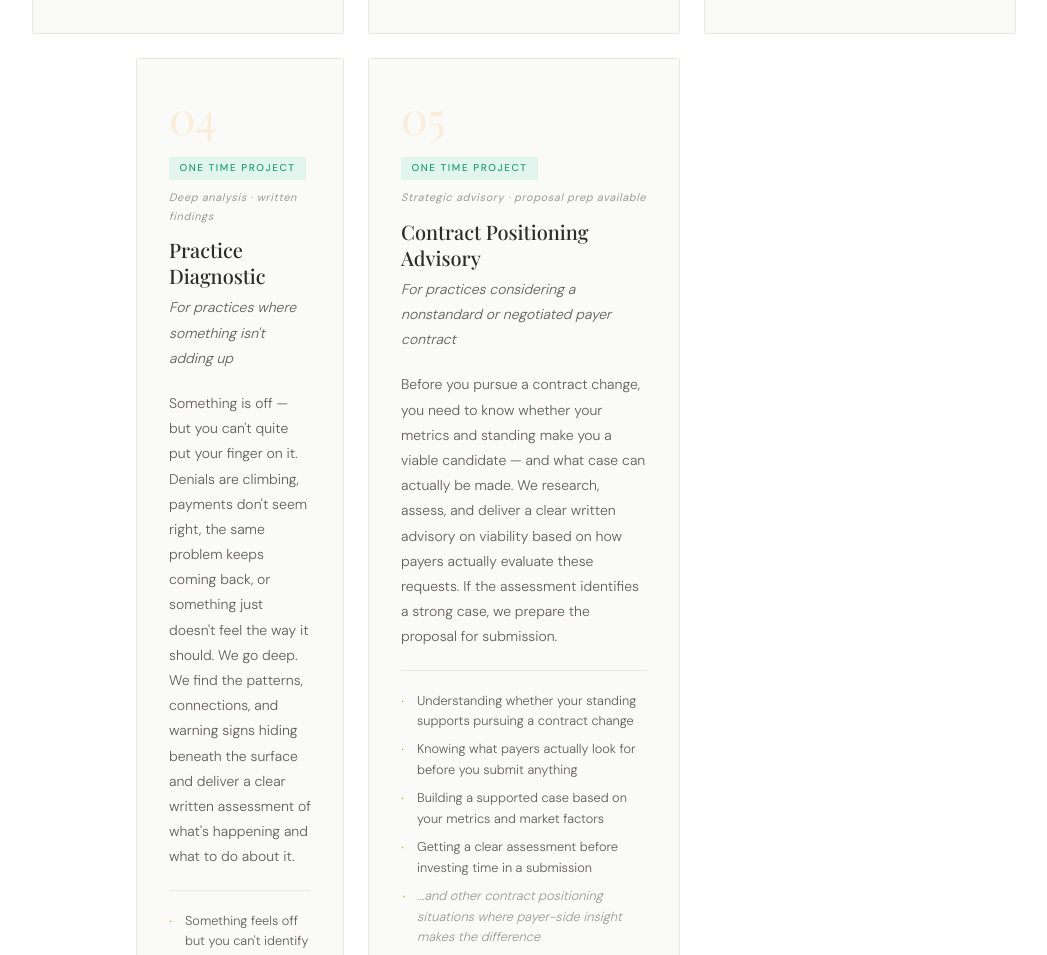
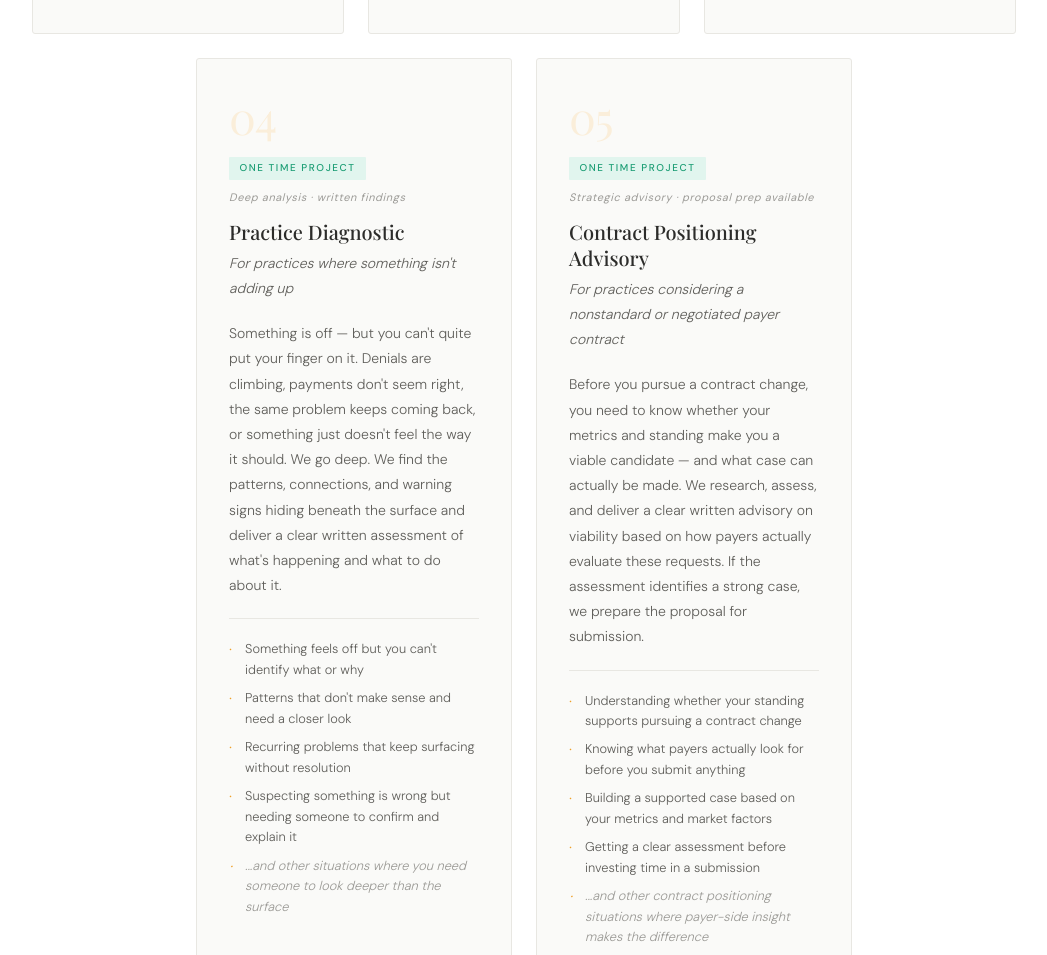
Before and after one commit to forthepractice/forthepractice.github.io, a plain HTML site: page index.html in a window 1280 px wide. Shown: the part 2463-3418 px from the top of the page, without its empty margins (116-1163 px from the left). Drawn offline with nearby package versions, Linux system fonts and the light colour scheme; a web font is replaced by a local one.

Commit message:
Add files via upload

```diff
--- a/index.html
+++ b/index.html
@@ -68,11 +68,8 @@
 
   /* SERVICES */
   .services-grid { display: grid; grid-template-columns: repeat(3, 1fr); gap: 1.5rem; }
-  .services-grid-bottom { display: grid; grid-template-columns: repeat(3, 1fr); gap: 1.5rem; margin-top: 1.5rem; }
-  .services-grid-bottom .service-card { grid-column: auto; }
-  .services-grid-bottom { }
-  .services-grid-bottom .service-card:first-child { grid-column: 1 / 2; margin-left: 33.33%; }
-  .services-grid-bottom .service-card:last-child { grid-column: 2 / 3; }
+  .services-grid-bottom { display: flex; gap: 1.5rem; justify-content: center; margin-top: 1.5rem; }
+  .services-grid-bottom .service-card { flex: 0 0 calc(33.333% - 0.75rem); max-width: calc(33.333% - 0.75rem); }
   .service-card { background: var(--off-white); border: 1px solid var(--border); border-radius: 3px; padding: 2.25rem 2rem; position: relative; overflow: hidden; transition: transform 0.2s, border-color 0.2s, box-shadow 0.2s; }
   .service-card::after { content: ''; position: absolute; bottom: 0; left: 0; width: 100%; height: 3px; background: var(--amber); transform: scaleX(0); transform-origin: left; transition: transform 0.3s ease; }
   .service-card:hover { transform: translateY(-4px); border-color: var(--amber-light); box-shadow: 0 12px 40px rgba(239,159,39,0.1); }
```
